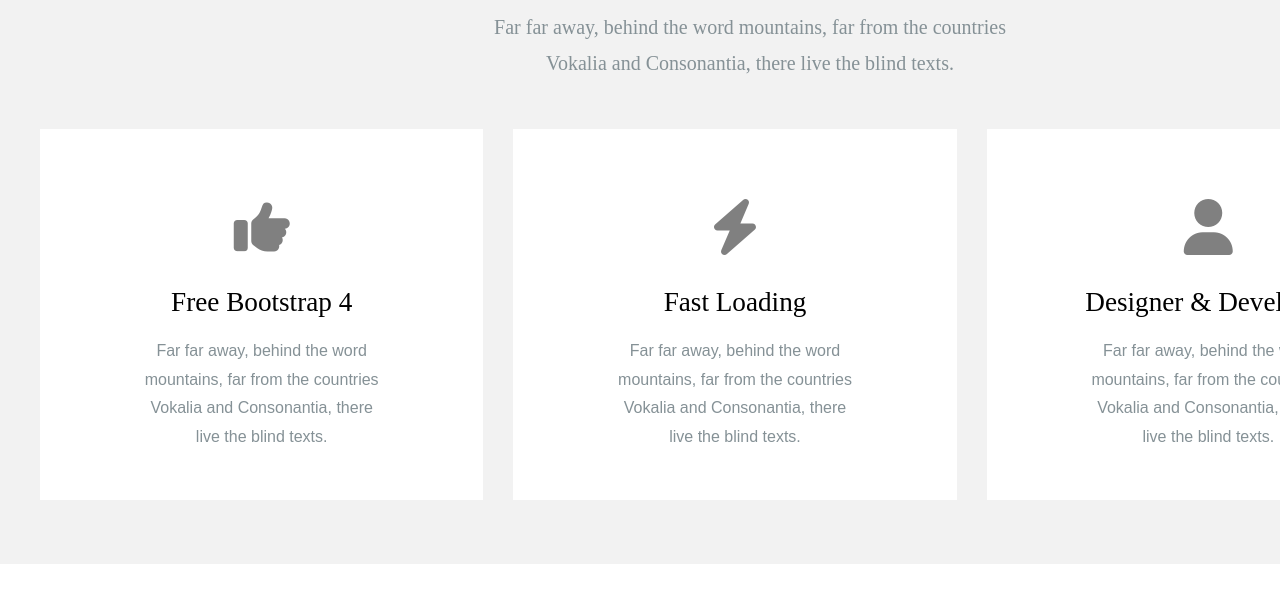
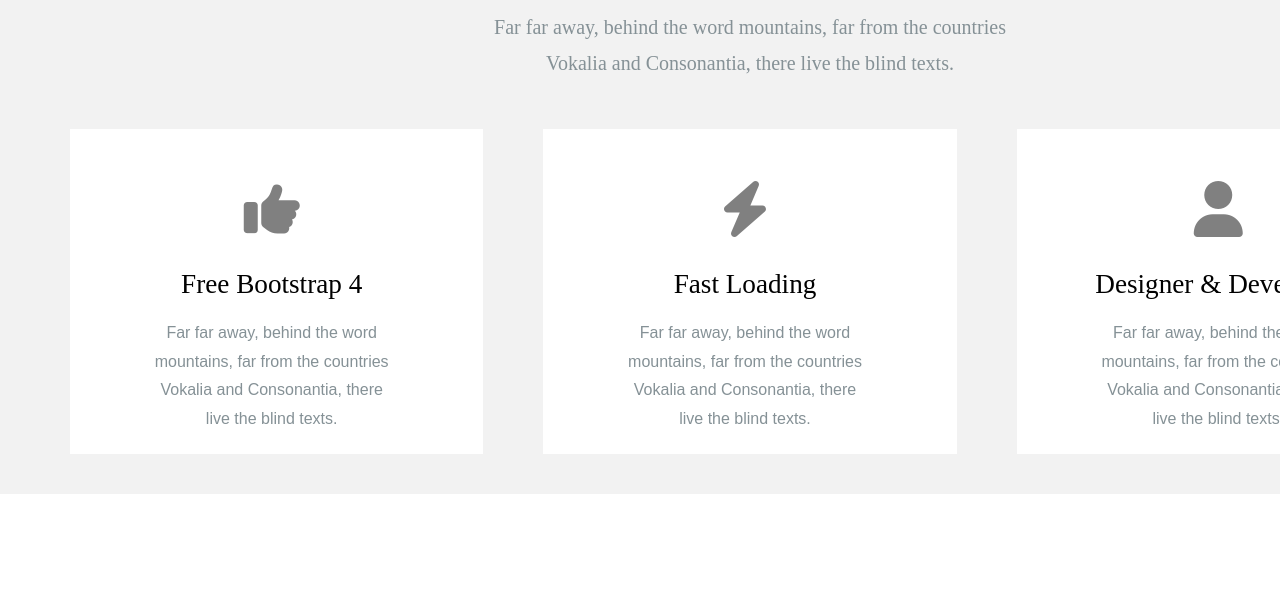
Before and after one commit to elsenismayil/ProgmatechFoundationProject, a plain HTML site: page Task/Exclusivity-Page/index.html in a window 1280 px wide. Shown: the part 105-708 px from the top of the page. Drawn offline with Linux system fonts and the light colour scheme.

Commit message:
Excluzivity Page

```diff
--- a/Task/Exclusivity-Page/style.css
+++ b/Task/Exclusivity-Page/style.css
@@ -30,18 +30,16 @@
 
 
 .item-page{
-    /* border: 1px solid blue; */
-    display: flex;
-    flex-direction: column;
+ display: flex;
+flex-direction: column;
  justify-content: space-between;
  align-items: center;
 background-color: #fff;
+/* max-width: 380px; */
 font-size: 16px;
 box-sizing: inherit;
-padding: 48px;
-margin-bottom: 24px;
-margin-right: 30px;
-
+padding: 30px 30px 20px 20px;
+margin: 0 30px;
 }
 .item-page i{
     font-size: 3.5em;
```
